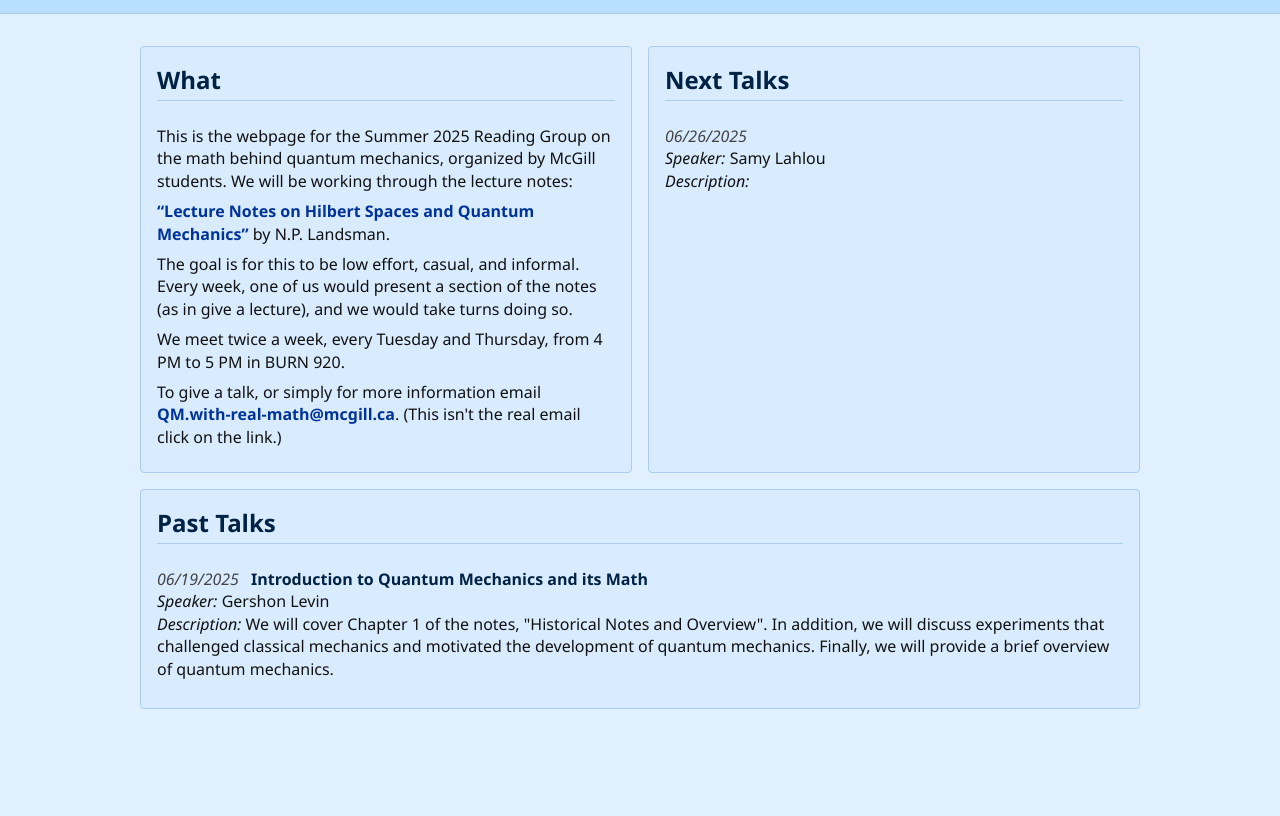
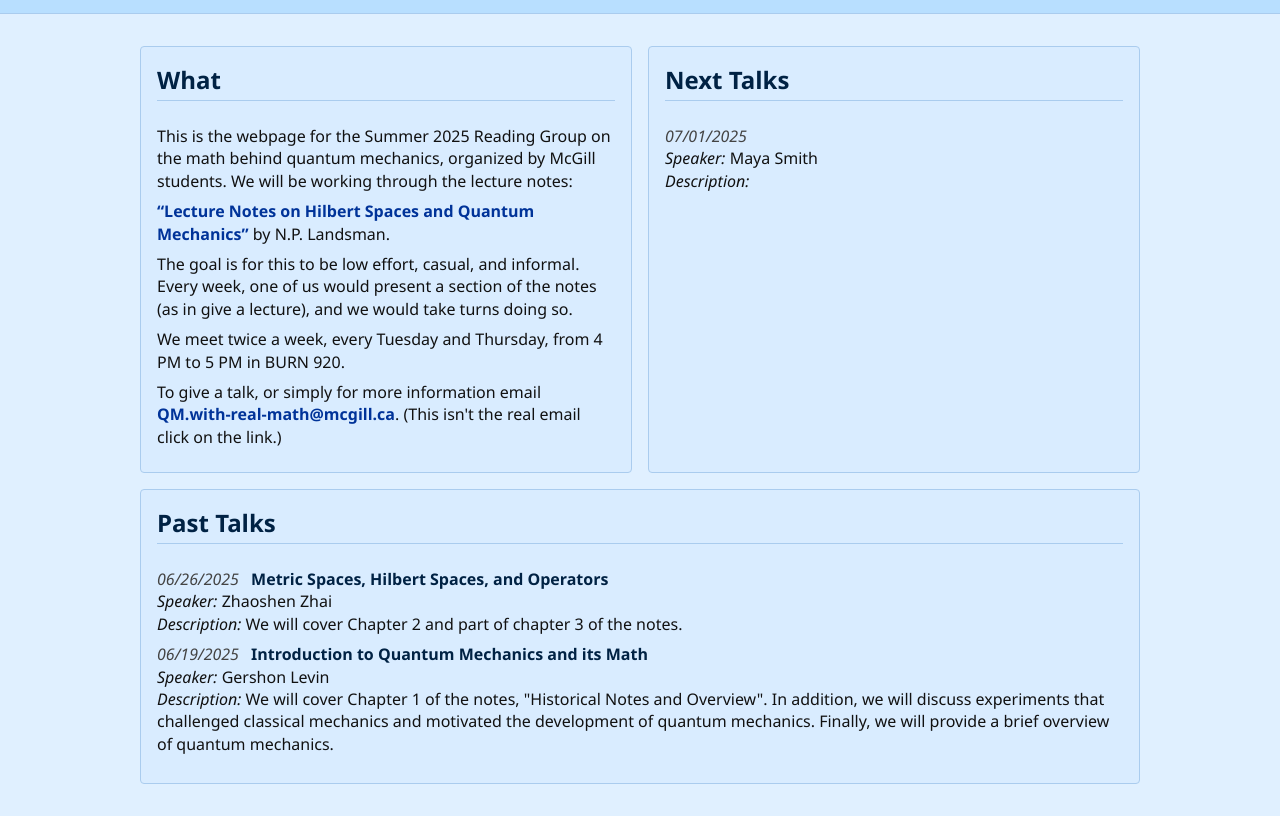
Before and after one commit to SamuelWeinbaum/Mathematical-physics, a plain HTML site: page index.html in a window 1280 px wide. Shown: the part 93-909 px from the top of the page. Before the commit the page ends 834 px from the top, so only its background shows below. Drawn offline with Linux system fonts and the light colour scheme.

Commit message:
Update index.html

```diff
--- a/index.html
+++ b/index.html
@@ -113,9 +113,9 @@
       <h3>Next Talks</h3>
       <ul class="talk-list">
         <li>
-          <span class="talk-date">06/26/2025</span>
+          <span class="talk-date">07/01/2025</span>
           <span class="talk-title"></span><br/>
-          <em>Speaker:</em> Samy Lahlou<br/>
+          <em>Speaker:</em> Maya Smith<br/>
           <em>Description:</em>
       </ul>
     </div>
@@ -123,6 +123,12 @@
     <!-- "Past Talks" section: full width -->
     <div class="box full-width">
       <h3>Past Talks</h3>
+       <ul class="talk-list">
+        <li>
+          <span class="talk-date">06/26/2025</span>
+          <span class="talk-title">Metric Spaces, Hilbert Spaces, and Operators</span><br/>
+          <em>Speaker:</em> Zhaoshen Zhai<br/>
+          <em>Description:</em> We will cover Chapter 2 and part of chapter 3 of the notes.
       <ul class="talk-list">
         <li>
           <span class="talk-date">06/19/2025</span>
```
